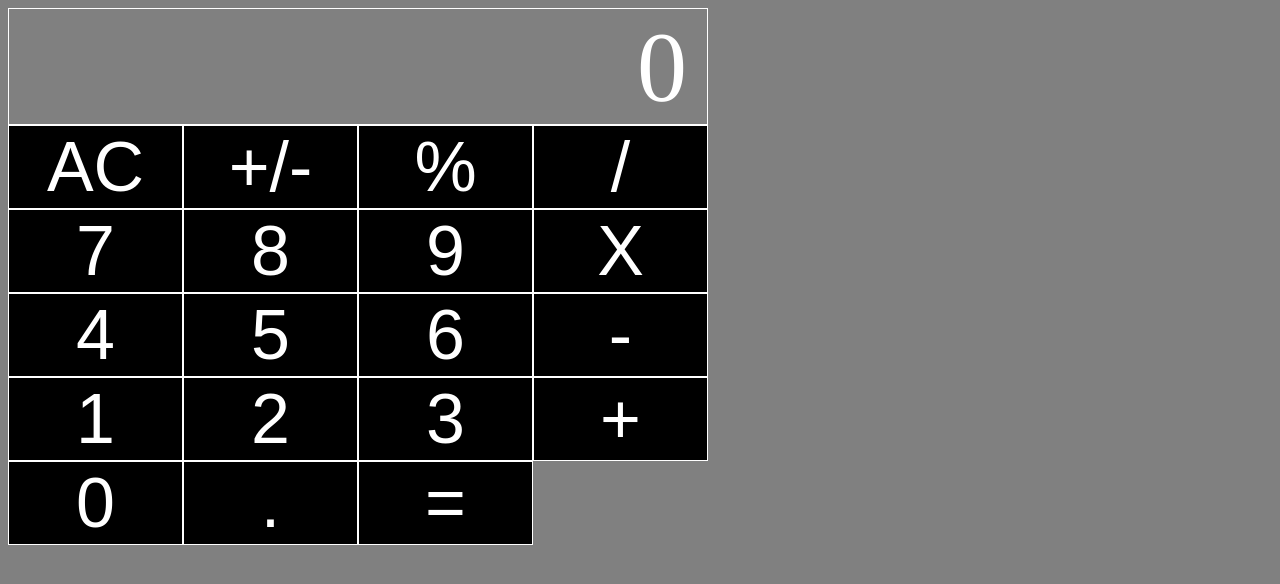
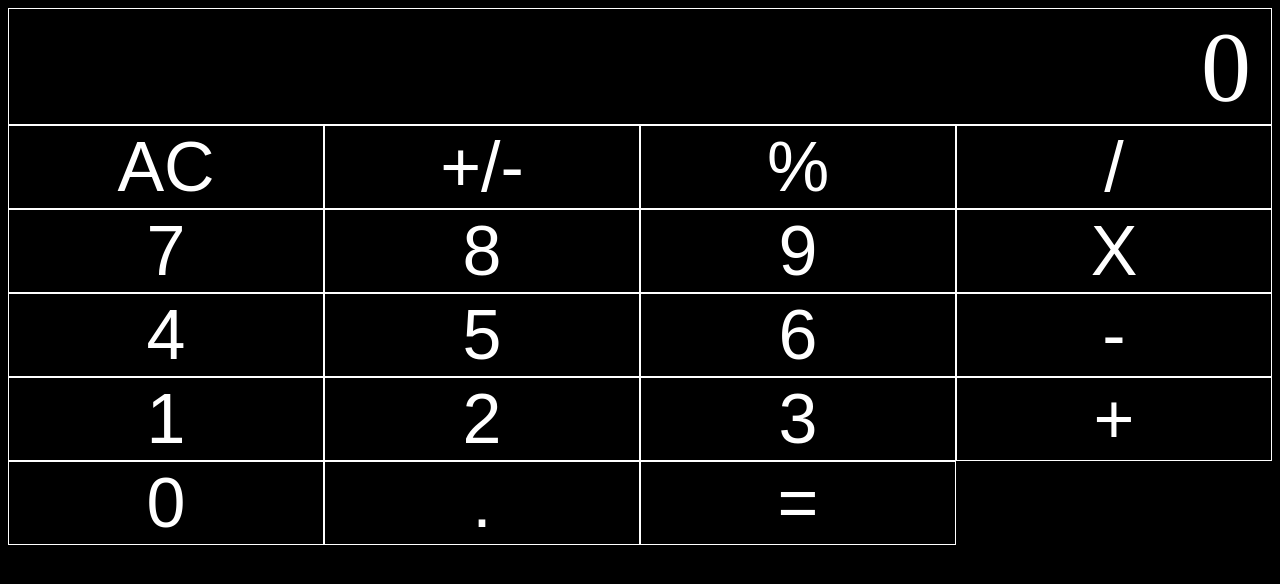
Before and after one commit to vichuge/react-calculator, a React (Create React App) app: page / in a window 1280 px wide. Shown: the top 584 px of the page. Built offline with nearby package versions, Linux system fonts and the light colour scheme.

Commit message:
Restore style on this branch

```diff
--- a/src/index.css
+++ b/src/index.css
@@ -1,13 +1,9 @@
 * {
-  background-color: gray;
-}
-
-body {
-  width: 700px;
+  background-color: black;
 }
 
 .display {
-  background-color: gray;
+  background-color: black;
   color: white;
   text-align: right;
   font-size: 100px;
```
